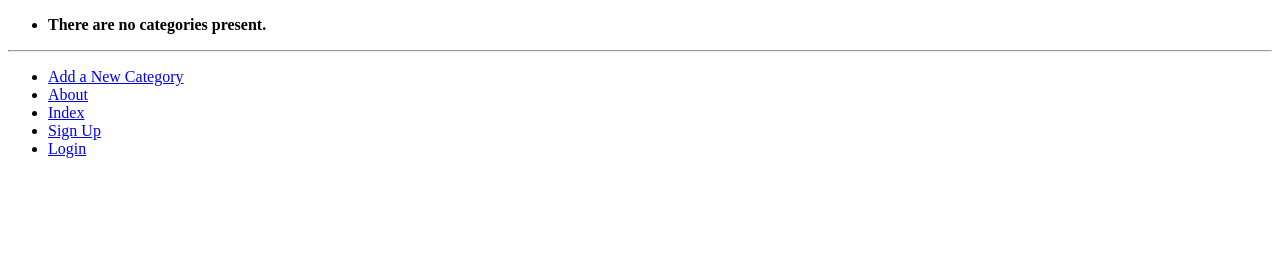
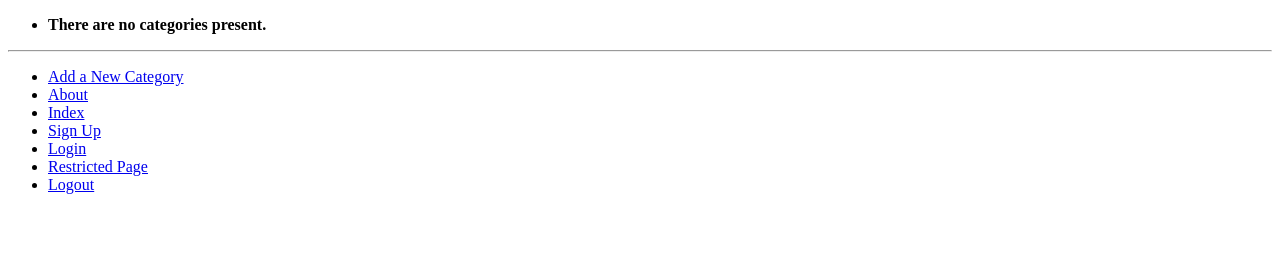
Before and after one commit to canefe/tango_with_django_project, a Django app: page /rango/about/ in a window 1280 px wide. Shown: the part 539-800 px from the top of the page. Run offline with Django 3.2, Linux system fonts and the light colour scheme; data that the repository does not hold is empty.

Commit message:
add logout

```diff
--- a/rango/urls.py
+++ b/rango/urls.py
@@ -10,4 +10,6 @@ urlpatterns = [
     path('category/<slug:category_name_slug>/add_page/', views.add_page, name='add_page'),
     path('register/', views.register, name='register'),
     path('login/', views.user_login, name='login'),
+    path('restricted/', views.restricted, name='restricted'),
+    path('logout/', views.user_logout, name='logout'),
 ]
--- a/rango/views.py
+++ b/rango/views.py
@@ -4,7 +4,8 @@ from django.urls import reverse
 from rango.models import Category, Page
 from rango.forms import CategoryForm, PageForm, UserForm, UserProfileForm
 from django.shortcuts import redirect
-from django.contrib.auth import authenticate, login
+from django.contrib.auth import authenticate, login, logout
+from django.contrib.auth.decorators import login_required
 
 def index(request):
     category_list = Category.objects.order_by('-likes')[:5]
@@ -126,3 +127,14 @@ def user_login(request):
             return HttpResponse("Invalid login details supplied.")
     else:
         return render(request, 'rango/login.html')
+
+@login_required
+def restricted(request):
+    return HttpResponse("Since you're logged in, you can see this text!")
+
+@login_required
+def user_logout(request):
+    # Since we know the user is logged in, we can now just log them out.
+    logout(request)
+    # Take the user back to the homepage.
+    return redirect(reverse('rango:index'))
--- a/tango_with_django_project/settings.py
+++ b/tango_with_django_project/settings.py
@@ -123,6 +123,8 @@ USE_TZ = True
 # Static files (CSS, JavaScript, Images)
 # https://docs.djangoproject.com/en/2.2/howto/static-files/
 
+LOGIN_URL = 'rango:login'
+
 STATIC_URL = '/static/'
 
 MEDIA_ROOT = MEDIA_DIR
--- a/templates/rango/base.html
+++ b/templates/rango/base.html
@@ -22,6 +22,8 @@
 				<li><a href="{% url 'rango:index' %}">Index</a></li>
                 <li><a href="{% url 'rango:register' %}">Sign Up</a></li>
                 <li><a href="{% url 'rango:login' %}">Login</a></li>
+                <li><a href="{% url 'rango:restricted' %}">Restricted Page</a></li>
+                <li><a href="{% url 'rango:logout' %}">Logout</a></li>
 			</ul>
 		</div>
 	</body>
```
